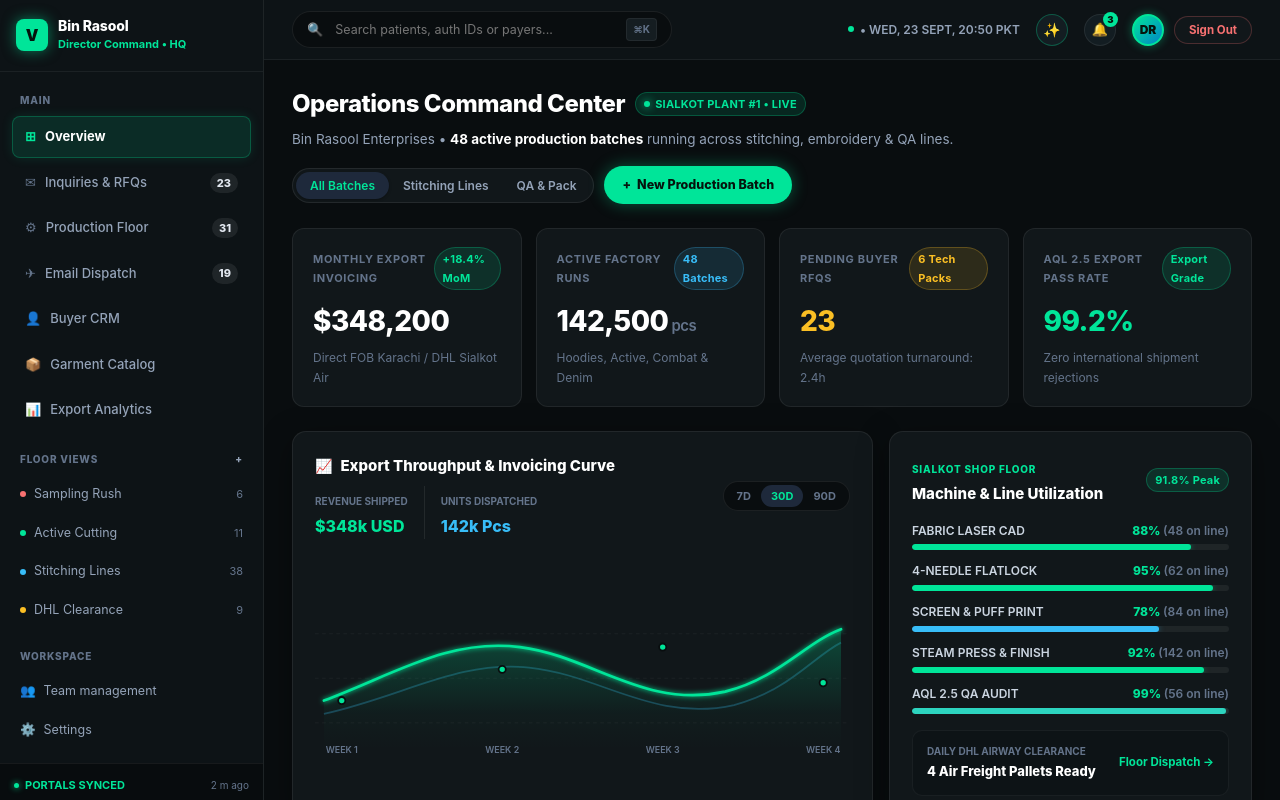
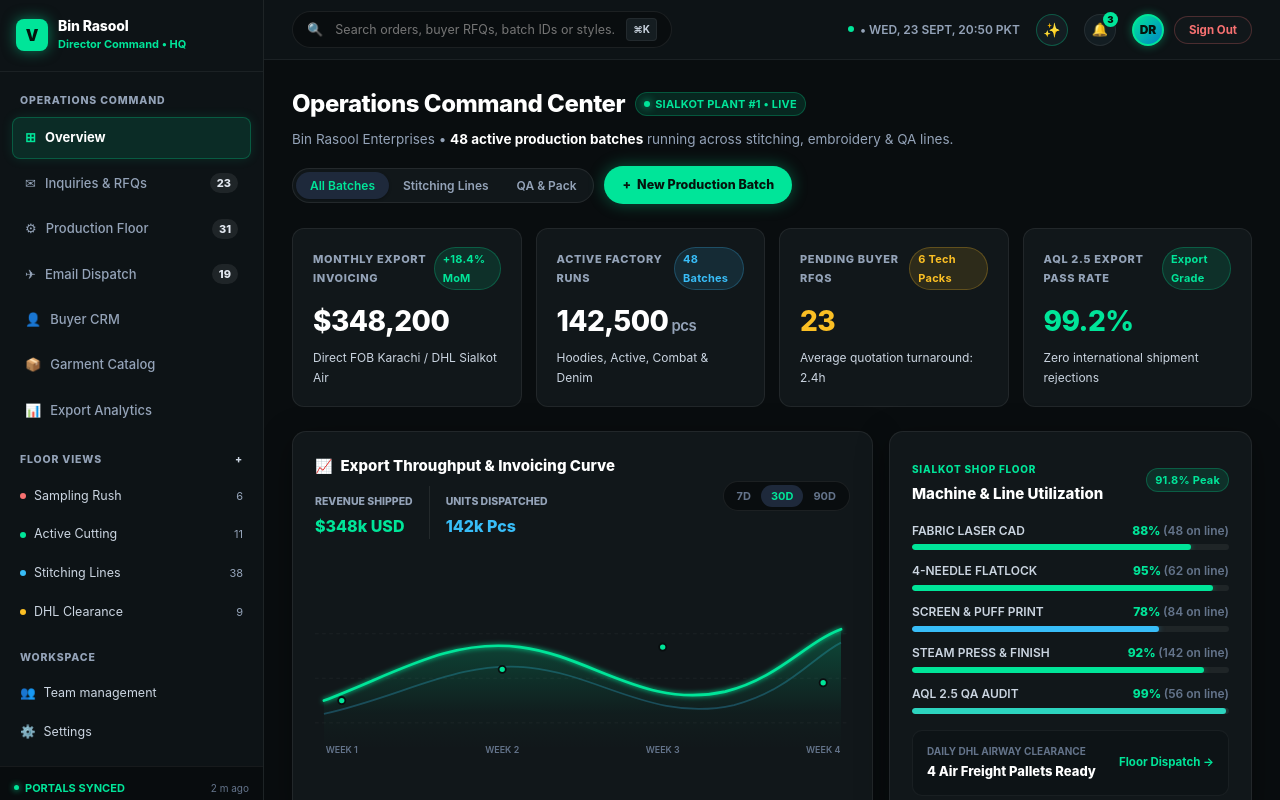
Before and after one commit to MuhammadSami643/saym-industry, a Next.js app: page /admin in a window 1280 px wide. Built offline with nearby package versions, Linux system fonts and the light colour scheme; no server answers; the database is empty.

Commit message:
Improve text contrast and visibility across admin dashboard pages and fix email suite header

```diff
--- a/app/admin/components/AnimatedOverviewDashboard.tsx
+++ b/app/admin/components/AnimatedOverviewDashboard.tsx
@@ -333,7 +333,7 @@ export default function AnimatedOverviewDashboard({ inquiries, products }: Props
         {/* KPI 1: Monthly Export Shipments */}
         <motion.div className="kpi-card" whileHover={{ scale: 1.015 }} transition={{ duration: 0.2 }}>
           <div style={{ display: 'flex', alignItems: 'center', justifyContent: 'space-between', marginBottom: '8px' }}>
-            <span style={{ fontSize: '11px', fontWeight: 700, textTransform: 'uppercase', letterSpacing: '0.06em', color: '#64748b' }}>
+            <span style={{ fontSize: '11px', fontWeight: 800, textTransform: 'uppercase', letterSpacing: '0.06em', color: '#94a3b8' }}>
               MONTHLY EXPORT INVOICING
             </span>
             <span className="tag-pill tag-mint">+18.4% MoM</span>
@@ -341,7 +341,7 @@ export default function AnimatedOverviewDashboard({ inquiries, products }: Props
           <div style={{ fontSize: '28px', fontWeight: 800, color: '#ffffff', letterSpacing: '-0.02em' }}>
             $<AnimatedCounter value={348} />,<AnimatedCounter value={200} />
           </div>
-          <div style={{ fontSize: '12px', color: '#64748b', marginTop: '4px' }}>
+          <div style={{ fontSize: '12px', color: '#cbd5e1', marginTop: '4px' }}>
             Direct FOB Karachi / DHL Sialkot Air
           </div>
         </motion.div>
@@ -349,15 +349,15 @@ export default function AnimatedOverviewDashboard({ inquiries, products }: Props
         {/* KPI 2: Active Garment Production Runs */}
         <motion.div className="kpi-card" whileHover={{ scale: 1.015 }} transition={{ duration: 0.2 }}>
           <div style={{ display: 'flex', alignItems: 'center', justifyContent: 'space-between', marginBottom: '8px' }}>
-            <span style={{ fontSize: '11px', fontWeight: 700, textTransform: 'uppercase', letterSpacing: '0.06em', color: '#64748b' }}>
+            <span style={{ fontSize: '11px', fontWeight: 800, textTransform: 'uppercase', letterSpacing: '0.06em', color: '#94a3b8' }}>
               ACTIVE FACTORY RUNS
             </span>
             <span className="tag-pill tag-cyan">48 Batches</span>
           </div>
           <div style={{ fontSize: '28px', fontWeight: 800, color: '#ffffff', letterSpacing: '-0.02em' }}>
-            <AnimatedCounter value={142} />,<AnimatedCounter value={500} /><span style={{ fontSize: '15px', color: '#64748b', fontWeight: 600 }}> pcs</span>
+            <AnimatedCounter value={142} />,<AnimatedCounter value={500} /><span style={{ fontSize: '15px', color: '#94a3b8', fontWeight: 600 }}> pcs</span>
           </div>
-          <div style={{ fontSize: '12px', color: '#64748b', marginTop: '4px' }}>
+          <div style={{ fontSize: '12px', color: '#cbd5e1', marginTop: '4px' }}>
             Hoodies, Active, Combat &amp; Denim
           </div>
         </motion.div>
@@ -365,7 +365,7 @@ export default function AnimatedOverviewDashboard({ inquiries, products }: Props
         {/* KPI 3: Buyer RFQs & Inquiries */}
         <motion.div className="kpi-card" whileHover={{ scale: 1.015 }} transition={{ duration: 0.2 }}>
           <div style={{ display: 'flex', alignItems: 'center', justifyContent: 'space-between', marginBottom: '8px' }}>
-            <span style={{ fontSize: '11px', fontWeight: 700, textTransform: 'uppercase', letterSpacing: '0.06em', color: '#64748b' }}>
+            <span style={{ fontSize: '11px', fontWeight: 800, textTransform: 'uppercase', letterSpacing: '0.06em', color: '#94a3b8' }}>
               PENDING BUYER RFQS
             </span>
             <span className="tag-pill tag-amber">6 Tech Packs</span>
@@ -373,7 +373,7 @@ export default function AnimatedOverviewDashboard({ inquiries, products }: Props
           <div style={{ fontSize: '28px', fontWeight: 800, color: '#fbbf24', letterSpacing: '-0.02em' }}>
             <AnimatedCounter value={inquiries.length > 0 ? inquiries.length : 23} />
           </div>
-          <div style={{ fontSize: '12px', color: '#64748b', marginTop: '4px' }}>
+          <div style={{ fontSize: '12px', color: '#cbd5e1', marginTop: '4px' }}>
             Average quotation turnaround: 2.4h
           </div>
         </motion.div>
@@ -381,7 +381,7 @@ export default function AnimatedOverviewDashboard({ inquiries, products }: Props
         {/* KPI 4: AQL 2.5 Quality Inspection Clearance */}
         <motion.div className="kpi-card" whileHover={{ scale: 1.015 }} transition={{ duration: 0.2 }}>
           <div style={{ display: 'flex', alignItems: 'center', justifyContent: 'space-between', marginBottom: '8px' }}>
-            <span style={{ fontSize: '11px', fontWeight: 700, textTransform: 'uppercase', letterSpacing: '0.06em', color: '#64748b' }}>
+            <span style={{ fontSize: '11px', fontWeight: 800, textTransform: 'uppercase', letterSpacing: '0.06em', color: '#94a3b8' }}>
               AQL 2.5 EXPORT PASS RATE
             </span>
             <span className="tag-pill tag-mint">Export Grade</span>
@@ -389,7 +389,7 @@ export default function AnimatedOverviewDashboard({ inquiries, products }: Props
           <div style={{ fontSize: '28px', fontWeight: 800, color: '#00e599', letterSpacing: '-0.02em' }}>
             99.2%
           </div>
-          <div style={{ fontSize: '12px', color: '#64748b', marginTop: '4px' }}>
+          <div style={{ fontSize: '12px', color: '#cbd5e1', marginTop: '4px' }}>
             Zero international shipment rejections
           </div>
         </motion.div>
@@ -416,13 +416,13 @@ export default function AnimatedOverviewDashboard({ inquiries, products }: Props
               </div>
               <div style={{ display: 'flex', alignItems: 'center', gap: '16px', marginTop: '8px' }}>
                 <div>
-                  <span style={{ fontSize: '10px', textTransform: 'uppercase', color: '#64748b', fontWeight: 700 }}>REVENUE SHIPPED</span>
+                  <span style={{ fontSize: '10.5px', textTransform: 'uppercase', color: '#94a3b8', fontWeight: 800 }}>REVENUE SHIPPED</span>
                   <div style={{ fontSize: '16px', fontWeight: 800, color: '#00e599' }}>
                     $<AnimatedCounter value={348} />k USD
                   </div>
                 </div>
                 <div style={{ borderLeft: '1px solid rgba(255,255,255,0.08)', paddingLeft: '16px' }}>
-                  <span style={{ fontSize: '10px', textTransform: 'uppercase', color: '#64748b', fontWeight: 700 }}>UNITS DISPATCHED</span>
+                  <span style={{ fontSize: '10.5px', textTransform: 'uppercase', color: '#94a3b8', fontWeight: 800 }}>UNITS DISPATCHED</span>
                   <div style={{ fontSize: '16px', fontWeight: 800, color: '#38bdf8' }}>
                     <AnimatedCounter value={142} />k Pcs
                   </div>
@@ -691,12 +691,12 @@ export default function AnimatedOverviewDashboard({ inquiries, products }: Props
           <div style={{ overflowX: 'auto' }}>
             <table style={{ width: '100%', borderCollapse: 'collapse', textAlign: 'left', fontSize: '12.5px' }}>
               <thead>
-                <tr style={{ background: '#0d1316', borderBottom: '1px solid rgba(255,255,255,0.06)', color: '#64748b' }}>
-                  <th style={{ padding: '10px 14px', fontWeight: 700, fontSize: '10.5px', textTransform: 'uppercase', letterSpacing: '0.06em' }}>ORDER / BUYER</th>
-                  <th style={{ padding: '10px 14px', fontWeight: 700, fontSize: '10.5px', textTransform: 'uppercase', letterSpacing: '0.06em' }}>GARMENT SPECIFICATION</th>
-                  <th style={{ padding: '10px 14px', fontWeight: 700, fontSize: '10.5px', textTransform: 'uppercase', letterSpacing: '0.06em' }}>STAGE</th>
-                  <th style={{ padding: '10px 14px', fontWeight: 700, fontSize: '10.5px', textTransform: 'uppercase', letterSpacing: '0.06em' }}>LEAD CLOCK</th>
-                  <th style={{ padding: '10px 14px', fontWeight: 700, fontSize: '10.5px', textTransform: 'uppercase', letterSpacing: '0.06em', textAlign: 'right' }}>PRIORITY</th>
+                <tr style={{ background: '#0d1316', borderBottom: '1px solid rgba(255,255,255,0.08)', color: '#94a3b8' }}>
+                  <th style={{ padding: '10px 14px', fontWeight: 800, fontSize: '11px', textTransform: 'uppercase', letterSpacing: '0.06em' }}>ORDER / BUYER</th>
+                  <th style={{ padding: '10px 14px', fontWeight: 800, fontSize: '11px', textTransform: 'uppercase', letterSpacing: '0.06em' }}>GARMENT SPECIFICATION</th>
+                  <th style={{ padding: '10px 14px', fontWeight: 800, fontSize: '11px', textTransform: 'uppercase', letterSpacing: '0.06em' }}>STAGE</th>
+                  <th style={{ padding: '10px 14px', fontWeight: 800, fontSize: '11px', textTransform: 'uppercase', letterSpacing: '0.06em' }}>LEAD CLOCK</th>
+                  <th style={{ padding: '10px 14px', fontWeight: 800, fontSize: '11px', textTransform: 'uppercase', letterSpacing: '0.06em', textAlign: 'right' }}>PRIORITY</th>
                 </tr>
               </thead>
               <tbody>
@@ -712,9 +712,9 @@ export default function AnimatedOverviewDashboard({ inquiries, products }: Props
                   >
                     <td style={{ padding: '12px 14px' }}>
                       <div style={{ fontWeight: 800, color: '#ffffff' }}>{b.buyer} {b.country}</div>
-                      <div style={{ fontSize: '11px', color: '#64748b' }}>{b.brand} &bull; <span style={{ color: '#38bdf8' }}>{b.id}</span></div>
+                      <div style={{ fontSize: '11.5px', color: '#94a3b8', marginTop: '2px' }}>{b.brand} &bull; <span style={{ color: '#38bdf8' }}>{b.id}</span></div>
                     </td>
-                    <td style={{ padding: '12px 14px', color: '#cbd5e1', maxWidth: '240px' }}>
+                    <td style={{ padding: '12px 14px', color: '#e2e8f0', maxWidth: '240px' }}>
                       {b.item}
                     </td>
                     <td style={{ padding: '12px 14px' }}>
@@ -729,7 +729,7 @@ export default function AnimatedOverviewDashboard({ inquiries, products }: Props
                         />
                       </div>
                     </td>
-                    <td style={{ padding: '12px 14px', color: '#94a3b8', fontWeight: 600 }}>
+                    <td style={{ padding: '12px 14px', color: '#cbd5e1', fontWeight: 600 }}>
                       {b.deliveryClock}
                     </td>
                     <td style={{ padding: '12px 14px', textAlign: 'right' }}>
--- a/app/admin/email/EmailComposerClient.tsx
+++ b/app/admin/email/EmailComposerClient.tsx
@@ -394,7 +394,7 @@ export default function EmailComposerClient({ initialBuyers }: EmailComposerClie
                   fontSize: '11px',
                   fontWeight: 800,
                   textTransform: 'uppercase',
-                  color: '#64748b',
+                  color: '#cbd5e1',
                   marginBottom: '6px',
                   letterSpacing: '0.05em',
                 }}
@@ -431,7 +431,7 @@ export default function EmailComposerClient({ initialBuyers }: EmailComposerClie
                   fontSize: '11px',
                   fontWeight: 800,
                   textTransform: 'uppercase',
-                  color: '#64748b',
+                  color: '#cbd5e1',
                   marginBottom: '6px',
                   letterSpacing: '0.05em',
                 }}
@@ -634,7 +634,7 @@ export default function EmailComposerClient({ initialBuyers }: EmailComposerClie
               </div>
 
               {/* Copyright strip */}
-              <div style={{ textAlign: 'center', fontSize: '11px', color: '#475569', borderTop: '1px solid rgba(255, 255, 255, 0.04)', paddingTop: '12px' }}>
+              <div style={{ textAlign: 'center', fontSize: '11px', color: '#94a3b8', borderTop: '1px solid rgba(255, 255, 255, 0.08)', paddingTop: '12px' }}>
                 &copy; {new Date().getFullYear()} Bin Rasool Enterprises &bull; binrasoolenterprises.com
               </div>
             </div>
--- a/app/admin/layout.tsx
+++ b/app/admin/layout.tsx
@@ -140,19 +140,19 @@ export default function AdminLayout({ children }: { children: React.ReactNode })
 
         {/* Navigation Tabs */}
         <nav style={{ padding: '16px 12px', display: 'flex', flexDirection: 'column', gap: '4px', flexGrow: 1 }}>
-          <div style={{ fontSize: '10px', textTransform: 'uppercase', color: '#64748b', fontWeight: 800, padding: '4px 8px', letterSpacing: '0.08em' }}>
-            MAIN
+          <div style={{ fontSize: '10.5px', textTransform: 'uppercase', color: '#94a3b8', fontWeight: 800, padding: '4px 8px', letterSpacing: '0.08em' }}>
+            OPERATIONS COMMAND
           </div>
 
           <Link href="/admin" style={navItemClass('/admin')}>
             <span style={{ display: 'flex', alignItems: 'center', gap: '9px' }}>
-              <span style={{ color: isActive('/admin') ? '#00e599' : '#64748b' }}>⊞</span> Overview
+              <span style={{ color: isActive('/admin') ? '#00e599' : '#94a3b8' }}>⊞</span> Overview
             </span>
           </Link>
 
           <Link href="/admin/inquiries" style={navItemClass('/admin/inquiries')}>
             <span style={{ display: 'flex', alignItems: 'center', gap: '9px' }}>
-              <span style={{ color: isActive('/admin/inquiries') ? '#00e599' : '#64748b' }}>✉</span> Inquiries &amp; RFQs
+              <span style={{ color: isActive('/admin/inquiries') ? '#00e599' : '#94a3b8' }}>✉</span> Inquiries &amp; RFQs
             </span>
             <span
               style={{
@@ -170,7 +170,7 @@ export default function AdminLayout({ children }: { children: React.ReactNode })
 
           <Link href="/admin/production" style={navItemClass('/admin/production')}>
             <span style={{ display: 'flex', alignItems: 'center', gap: '9px' }}>
-              <span style={{ color: isActive('/admin/production') ? '#00e599' : '#64748b' }}>⚙</span> Production Floor
+              <span style={{ color: isActive('/admin/production') ? '#00e599' : '#94a3b8' }}>⚙</span> Production Floor
             </span>
             <span
               style={{
@@ -188,7 +188,7 @@ export default function AdminLayout({ children }: { children: React.ReactNode })
 
           <Link href="/admin/email" style={navItemClass('/admin/email')}>
             <span style={{ display: 'flex', alignItems: 'center', gap: '9px' }}>
-              <span style={{ color: isActive('/admin/email') ? '#00e599' : '#64748b' }}>✈</span> Email Dispatch
+              <span style={{ color: isActive('/admin/email') ? '#00e599' : '#94a3b8' }}>✈</span> Email Dispatch
             </span>
             <span
               style={{
@@ -206,69 +206,69 @@ export default function AdminLayout({ children }: { children: React.ReactNode })
 
           <Link href="/admin/buyers" style={navItemClass('/admin/buyers')}>
             <span style={{ display: 'flex', alignItems: 'center', gap: '9px' }}>
-              <span style={{ color: isActive('/admin/buyers') ? '#00e599' : '#64748b' }}>👤</span> Buyer CRM
+              <span style={{ color: isActive('/admin/buyers') ? '#00e599' : '#94a3b8' }}>👤</span> Buyer CRM
             </span>
           </Link>
 
           <Link href="/admin/products" style={navItemClass('/admin/products')}>
             <span style={{ display: 'flex', alignItems: 'center', gap: '9px' }}>
-              <span style={{ color: isActive('/admin/products') ? '#00e599' : '#64748b' }}>📦</span> Garment Catalog
+              <span style={{ color: isActive('/admin/products') ? '#00e599' : '#94a3b8' }}>📦</span> Garment Catalog
             </span>
           </Link>
 
           <Link href="/admin/analytics" style={navItemClass('/admin/analytics')}>
             <span style={{ display: 'flex', alignItems: 'center', gap: '9px' }}>
-              <span style={{ color: isActive('/admin/analytics') ? '#00e599' : '#64748b' }}>📊</span> Export Analytics
+              <span style={{ color: isActive('/admin/analytics') ? '#00e599' : '#94a3b8' }}>📊</span> Export Analytics
             </span>
           </Link>
 
           {/* SAVED VIEWS SECTION */}
-          <div style={{ fontSize: '10px', textTransform: 'uppercase', color: '#64748b', fontWeight: 800, padding: '16px 8px 6px', letterSpacing: '0.08em', display: 'flex', justifyContent: 'space-between' }}>
+          <div style={{ fontSize: '10.5px', textTransform: 'uppercase', color: '#94a3b8', fontWeight: 800, padding: '16px 8px 6px', letterSpacing: '0.08em', display: 'flex', justifyContent: 'space-between' }}>
             <span>FLOOR VIEWS</span>
-            <span style={{ cursor: 'pointer', color: '#94a3b8' }}>+</span>
+            <span style={{ cursor: 'pointer', color: '#cbd5e1' }}>+</span>
           </div>
 
-          <div style={{ display: 'flex', alignItems: 'center', justifyContent: 'space-between', padding: '7px 8px', fontSize: '12.5px', color: '#94a3b8', cursor: 'pointer', borderRadius: '6px' }}>
+          <div style={{ display: 'flex', alignItems: 'center', justifyContent: 'space-between', padding: '7px 8px', fontSize: '12.5px', color: '#cbd5e1', cursor: 'pointer', borderRadius: '6px' }}>
             <span style={{ display: 'flex', alignItems: 'center', gap: '8px' }}>
               <span style={{ width: '6px', height: '6px', borderRadius: '50%', background: '#f87171' }}></span>
               Sampling Rush
             </span>
-            <span style={{ fontSize: '11px', color: '#64748b' }}>6</span>
+            <span style={{ fontSize: '11px', color: '#94a3b8' }}>6</span>
           </div>
 
-          <div style={{ display: 'flex', alignItems: 'center', justifyContent: 'space-between', padding: '7px 8px', fontSize: '12.5px', color: '#94a3b8', cursor: 'pointer', borderRadius: '6px' }}>
+          <div style={{ display: 'flex', alignItems: 'center', justifyContent: 'space-between', padding: '7px 8px', fontSize: '12.5px', color: '#cbd5e1', cursor: 'pointer', borderRadius: '6px' }}>
             <span style={{ display: 'flex', alignItems: 'center', gap: '8px' }}>
               <span style={{ width: '6px', height: '6px', borderRadius: '50%', background: '#00e599' }}></span>
               Active Cutting
             </span>
-            <span style={{ fontSize: '11px', color: '#64748b' }}>11</span>
+            <span style={{ fontSize: '11px', color: '#94a3b8' }}>11</span>
           </div>
 
-          <div style={{ display: 'flex', alignItems: 'center', justifyContent: 'space-between', padding: '7px 8px', fontSize: '12.5px', color: '#94a3b8', cursor: 'pointer', borderRadius: '6px' }}>
+          <div style={{ display: 'flex', alignItems: 'center', justifyContent: 'space-between', padding: '7px 8px', fontSize: '12.5px', color: '#cbd5e1', cursor: 'pointer', borderRadius: '6px' }}>
             <span style={{ display: 'flex', alignItems: 'center', gap: '8px' }}>
               <span style={{ width: '6px', height: '6px', borderRadius: '50%', background: '#38bdf8' }}></span>
               Stitching Lines
             </span>
-            <span style={{ fontSize: '11px', color: '#64748b' }}>38</span>
+            <span style={{ fontSize: '11px', color: '#94a3b8' }}>38</span>
           </div>
 
-          <div style={{ display: 'flex', alignItems: 'center', justifyContent: 'space-between', padding: '7px 8px', fontSize: '12.5px', color: '#94a3b8', cursor: 'pointer', borderRadius: '6px' }}>
+          <div style={{ display: 'flex', alignItems: 'center', justifyContent: 'space-between', padding: '7px 8px', fontSize: '12.5px', color: '#cbd5e1', cursor: 'pointer', borderRadius: '6px' }}>
             <span style={{ display: 'flex', alignItems: 'center', gap: '8px' }}>
               <span style={{ width: '6px', height: '6px', borderRadius: '50%', background: '#fbbf24' }}></span>
               DHL Clearance
             </span>
-            <span style={{ fontSize: '11px', color: '#64748b' }}>9</span>
+            <span style={{ fontSize: '11px', color: '#94a3b8' }}>9</span>
           </div>
 
           {/* WORKSPACE SECTION */}
-          <div style={{ fontSize: '10px', textTransform: 'uppercase', color: '#64748b', fontWeight: 800, padding: '16px 8px 6px', letterSpacing: '0.08em' }}>
+          <div style={{ fontSize: '10.5px', textTransform: 'uppercase', color: '#94a3b8', fontWeight: 800, padding: '16px 8px 6px', letterSpacing: '0.08em' }}>
             WORKSPACE
           </div>
 
-          <div style={{ display: 'flex', alignItems: 'center', gap: '8px', padding: '7px 8px', fontSize: '12.5px', color: '#94a3b8', cursor: 'pointer' }}>
+          <div style={{ display: 'flex', alignItems: 'center', gap: '8px', padding: '7px 8px', fontSize: '12.5px', color: '#cbd5e1', cursor: 'pointer' }}>
             <span>👥</span> Team management
           </div>
-          <div style={{ display: 'flex', alignItems: 'center', gap: '8px', padding: '7px 8px', fontSize: '12.5px', color: '#94a3b8', cursor: 'pointer' }}>
+          <div style={{ display: 'flex', alignItems: 'center', gap: '8px', padding: '7px 8px', fontSize: '12.5px', color: '#cbd5e1', cursor: 'pointer' }}>
             <span>⚙️</span> Settings
           </div>
         </nav>
@@ -340,7 +340,7 @@ export default function AdminLayout({ children }: { children: React.ReactNode })
             <span style={{ color: '#64748b', fontSize: '13px' }}>🔍</span>
             <input
               type="text"
-              placeholder="Search patients, auth IDs or payers..."
+              placeholder="Search orders, buyer RFQs, batch IDs or styles..."
               style={{
                 background: 'transparent',
                 border: 'none',
@@ -353,7 +353,7 @@ export default function AdminLayout({ children }: { children: React.ReactNode })
             <span
               style={{
                 fontSize: '10px',
-                color: '#64748b',
+                color: '#cbd5e1',
                 background: '#151d21',
                 padding: '2px 6px',
                 borderRadius: '4px',
--- a/app/admin/login/page.tsx
+++ b/app/admin/login/page.tsx
@@ -473,7 +473,7 @@ export default function AdminLogin() {
             borderTop: '1px solid rgba(255, 255, 255, 0.06)',
             textAlign: 'center',
             fontSize: '11px',
-            color: '#64748b',
+            color: '#94a3b8',
             display: 'flex',
             alignItems: 'center',
             justifyContent: 'center',
--- a/app/components/AdminCharts.tsx
+++ b/app/components/AdminCharts.tsx
@@ -215,7 +215,7 @@ export function MonthlyExportChart() {
                 y={height + 20}
                 textAnchor="middle"
                 fontSize="11"
-                fill={hoveredIdx === i ? '#00e599' : '#64748b'}
+                fill={hoveredIdx === i ? '#00e599' : '#94a3b8'}
                 fontWeight={hoveredIdx === i ? '800' : '600'}
               >
                 {p.month}
@@ -405,7 +405,7 @@ export function B2BConversionFunnel() {
             <div style={{ display: 'flex', justifyContent: 'space-between', fontSize: '12.5px', marginBottom: '6px' }}>
               <span style={{ fontWeight: 600, color: '#cbd5e1' }}>{s.stage}</span>
               <span style={{ color: '#00e599', fontWeight: 800 }}>
-                {s.count} orders <span style={{ color: '#64748b', fontWeight: 600 }}>({s.pct}%)</span>
+                {s.count} orders <span style={{ color: '#94a3b8', fontWeight: 600 }}>({s.pct}%)</span>
               </span>
             </div>
             <div style={{ height: '8px', background: 'rgba(255, 255, 255, 0.06)', borderRadius: '9999px', overflow: 'hidden' }}>
@@ -481,7 +481,7 @@ export function FactoryCapacityGauges() {
                 }}
               />
             </div>
-            <div style={{ fontSize: '11px', color: '#64748b', marginTop: '6px' }}>
+            <div style={{ fontSize: '11.5px', color: '#cbd5e1', marginTop: '6px' }}>
               Target: {m.target}
             </div>
           </div>
```
Also changed, not shown: app/admin/analytics/page.tsx (+7 -7 lines), app/admin/buyers/page.tsx (+9 -9 lines), app/admin/email/page.tsx (+1 -10 lines), app/admin/inquiries/InquiriesManagerClient.tsx (+11 -11 lines), app/admin/production/page.tsx (+9 -9 lines), app/admin/products/ProductManagerClient.tsx (+11 -11 lines).
